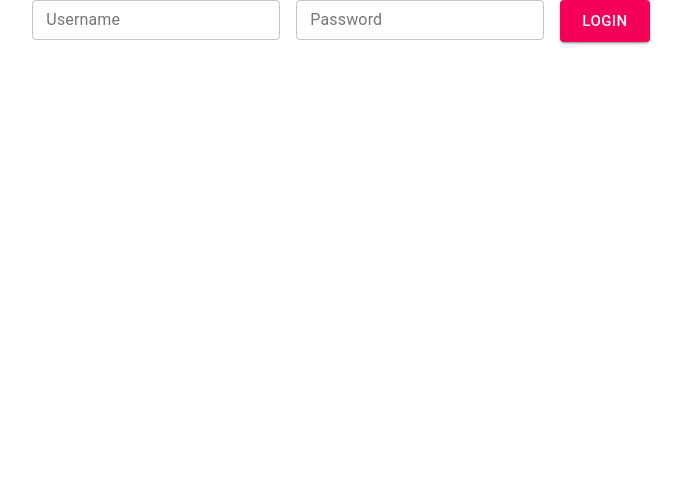
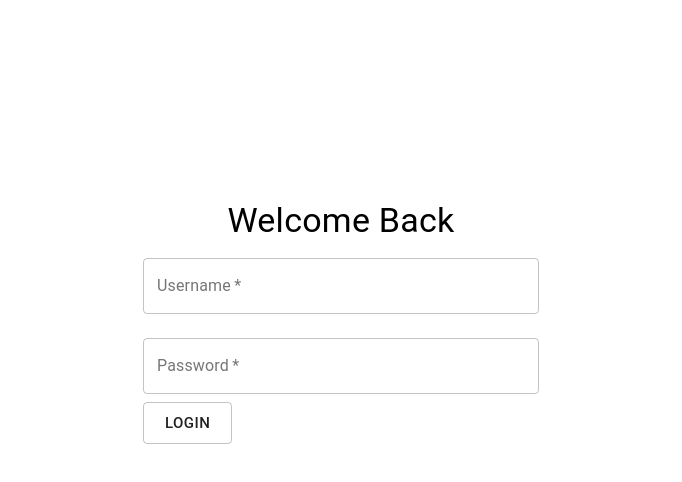
Before and after one commit to arianajung/Paws-and-Ponder, a React (Create React App) app in the folder petlog/: page / in a window 1280 px wide. Shown: the top 482 px of the page, without its empty margins (299-981 px from the left). Built offline with nearby package versions, Linux system fonts and the light colour scheme.

Commit message:
Implement LoginForm Layout

```diff
--- a/petlog/src/Login/LoginForm.js
+++ b/petlog/src/Login/LoginForm.js
@@ -2,6 +2,10 @@ import React from "react";
 import Button from "@material-ui/core/Button";
 import TextField from "@material-ui/core/TextField";
 import Grid from "@material-ui/core/Grid";
+import Typography from '@material-ui/core/Typography';
+import Container from '@material-ui/core/Container';
+
+import "./styles.css";
 
 /* Login form with username and password inputs and a button */
 class LoginForm extends React.Component {
@@ -9,42 +13,46 @@ class LoginForm extends React.Component {
     const { username, password, handleChange, addUser } = this.props;
 
     return (
-      <Grid className="login-form" container spacing={2} justify="center">
-        <Grid item>
+      <Container className="login-form" maxWidth="xs">
+        <Typography
+          align="center"
+          component="h1"
+          variant="h4"
+        >
+          Welcome Back
+        </Typography>
+
+        <form noValidate>
           <TextField
-            name="username"
-            id="standard"
+            variant="outlined"
+            margin="normal"
+            required
+            fullWidth
+            id="email"
             label="Username"
+          />
+
+          <TextField
             variant="outlined"
-            size="small"
-            value={username}
-            onChange={handleChange}
+            margin="normal"
+            required
+            fullWidth
+            id="password"
+            label="Password"
+
           />
-        </Grid>
-        <Grid item>
-          <TextField
-            name="password"
-            id="standard-password-input"
-            label="Password"
-            type="password"
-            autoComplete="current-password"
+
+          <Button
+            className="login-btn"
             variant="outlined"
-            size="small"
-            value={password}
-            onChange={handleChange}
-          />
-        </Grid>
-        <Grid item>
-          <Button
             size="large"
-            variant="contained"
-            color="secondary"
             onClick={addUser}
           >
             Login
           </Button>
-        </Grid>
-      </Grid>
+        </form>
+
+      </Container>
     );
   }
 }
--- /dev/null
+++ b/petlog/src/Login/styles.css
@@ -0,0 +1,5 @@
+/* Styles for the LoginForm React component */
+
+.login-form {
+    margin-top: 200px;
+}
```
